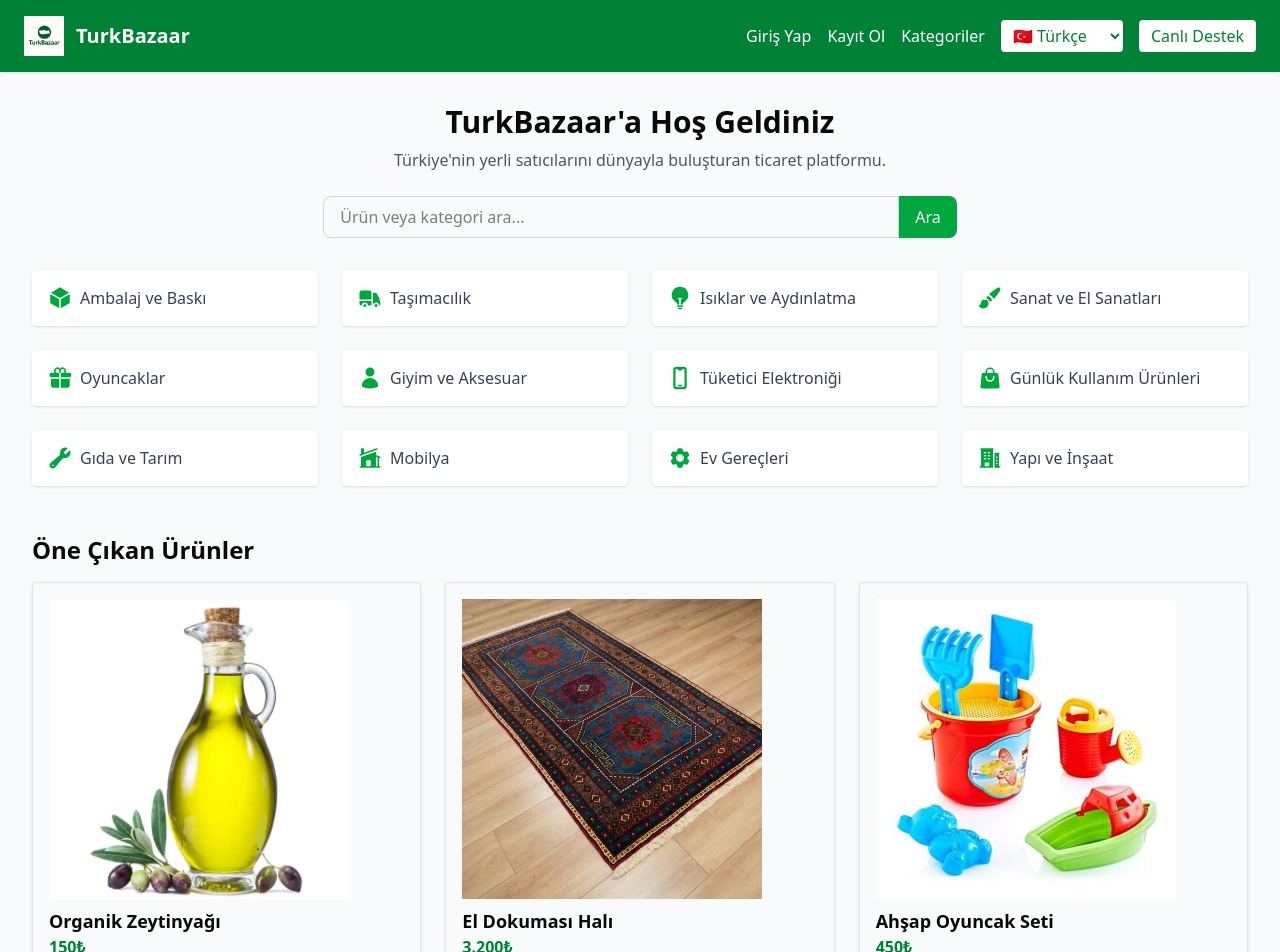
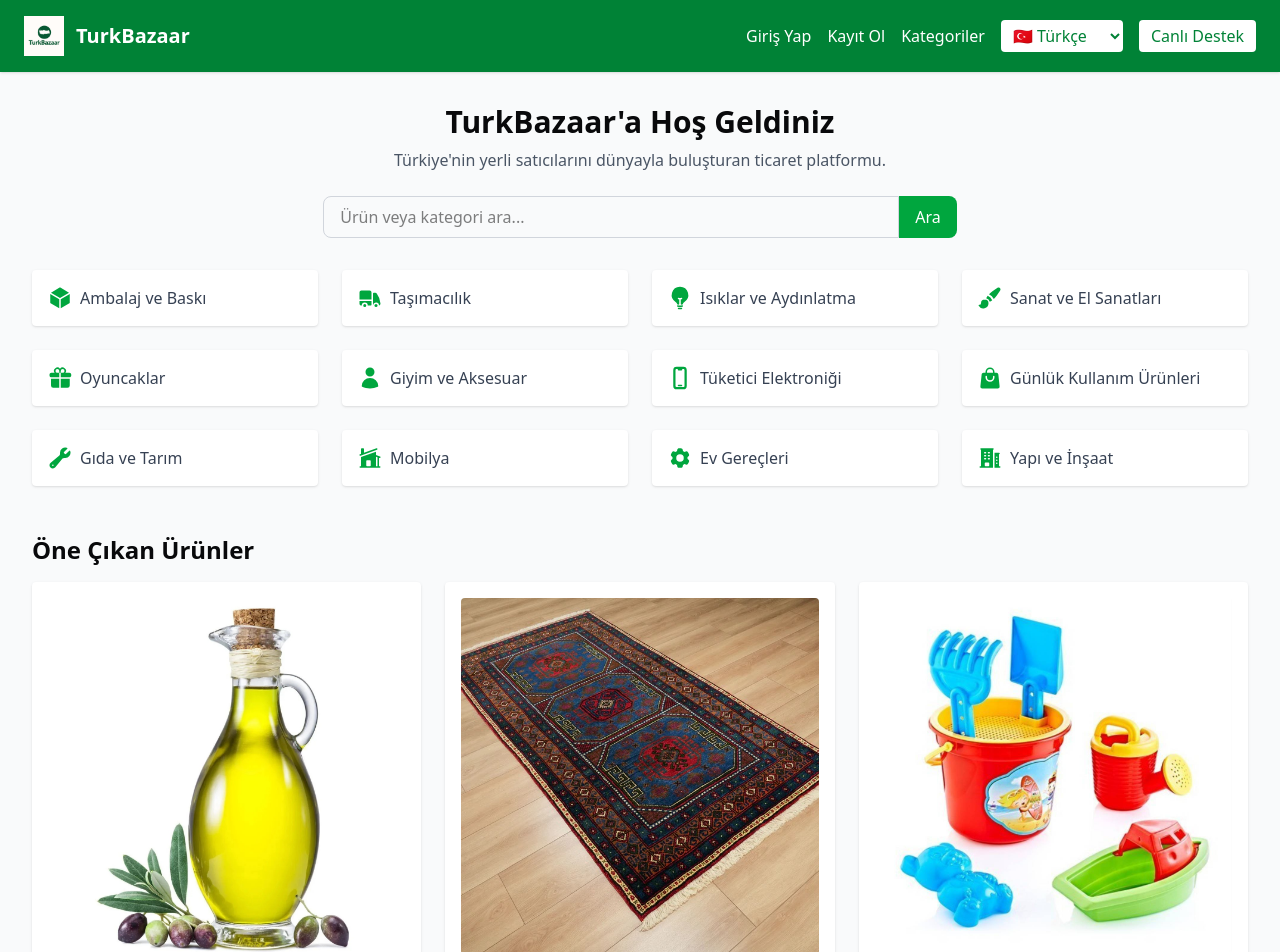
Before and after one commit to markasyon/turkbazaar-ui-js, a Next.js app: page / in a window 1280 px wide. Shown: the top 952 px of the page. Built offline with nearby package versions, Linux system fonts and the light colour scheme.

Commit message:
Update UrunKarti.jsx

```diff
--- a/components/UrunKarti.jsx
+++ b/components/UrunKarti.jsx
@@ -1,11 +1,28 @@
+'use client';
+
 import Image from 'next/image';
+import Link from 'next/link';
 
 export default function UrunKarti({ baslik, resim, fiyat }) {
+  // Slug'ı oluştur (örneğin: "El Dokuması Halı" -> "el-dokumasi-hali")
+  const slug = baslik.toLowerCase().replace(/ç/g, 'c')
+    .replace(/ğ/g, 'g').replace(/ı/g, 'i').replace(/ö/g, 'o')
+    .replace(/ş/g, 's').replace(/ü/g, 'u')
+    .replace(/[^a-z0-9]+/g, '-').replace(/^-+|-+$/g, '');
+
   return (
-    <div className="border p-4 rounded shadow">
-      <Image src={resim} alt={baslik} width={300} height={200} className="mb-2" />
-      <h3 className="font-semibold text-lg">{baslik}</h3>
-      <p className="text-green-700 font-bold">{fiyat}</p>
-    </div>
+    <Link href={`/urun/${slug}`}>
+      <div className="bg-white p-4 rounded shadow hover:shadow-lg transition cursor-pointer">
+        <Image
+          src={resim}
+          alt={baslik}
+          width={400}
+          height={300}
+          className="rounded mb-2"
+        />
+        <h3 className="text-lg font-semibold">{baslik}</h3>
+        <p className="text-green-700 font-bold">{fiyat}</p>
+      </div>
+    </Link>
   );
 }
```
